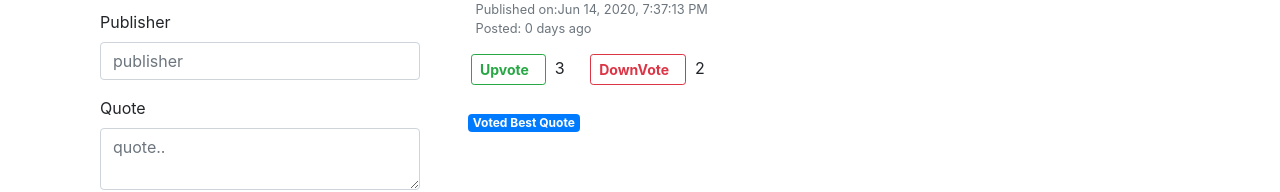
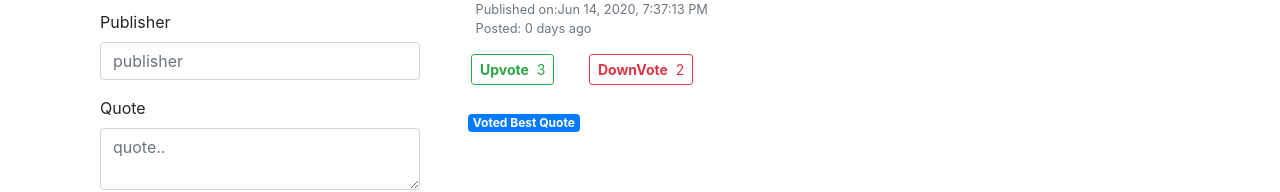
Before and after one commit to frank7841/Quotes, an Angular app: page / in a window 1280 px wide. Shown: the part 296-488 px from the top of the page. Built offline with nearby package versions, Linux system fonts and the light colour scheme.

Commit message:
formatting upvote and downvote

```diff
--- a/src/app/quote-details/quote-details.component.html
+++ b/src/app/quote-details/quote-details.component.html
@@ -1,8 +1,8 @@
 <div class="row">
     <div class="com-md-4">
 <blockquote class="blockquote-footer"> Author: {{quote.author}}<br>Publisher: {{quote.publisher}}<br>Published on:{{quote.dateCreated|date:'medium'}}<br>Posted: {{quote.dateCreated|datePassed}} days ago</blockquote>
-<button class="btn btn-outline-success btn-sm" (click) = 'incrementUp(quote)'><strong>Upvote</strong>&nbsp;&nbsp;</button>&nbsp;&nbsp;{{quote.likes}}
-<button class="btn btn-outline-danger btn-sm" (click) = 'incrementDown(quote)'><strong>DownVote</strong>&nbsp;&nbsp;</button>&nbsp;&nbsp;{{quote.disLikes}}
+<button class="btn btn-outline-success btn-sm" (click) = 'incrementUp(quote)'><strong>Upvote</strong>&nbsp;&nbsp;{{quote.likes}}</button>&nbsp;&nbsp;
+<button class="btn btn-outline-danger btn-sm" (click) = 'incrementDown(quote)'><strong>DownVote</strong>&nbsp;&nbsp;{{quote.disLikes}}</button>&nbsp;&nbsp;
 <br> <br>
 <span class="badge badge-primary" *ngIf='quote.likes > 1;'>Voted Best Quote</span>
     </div>
```
